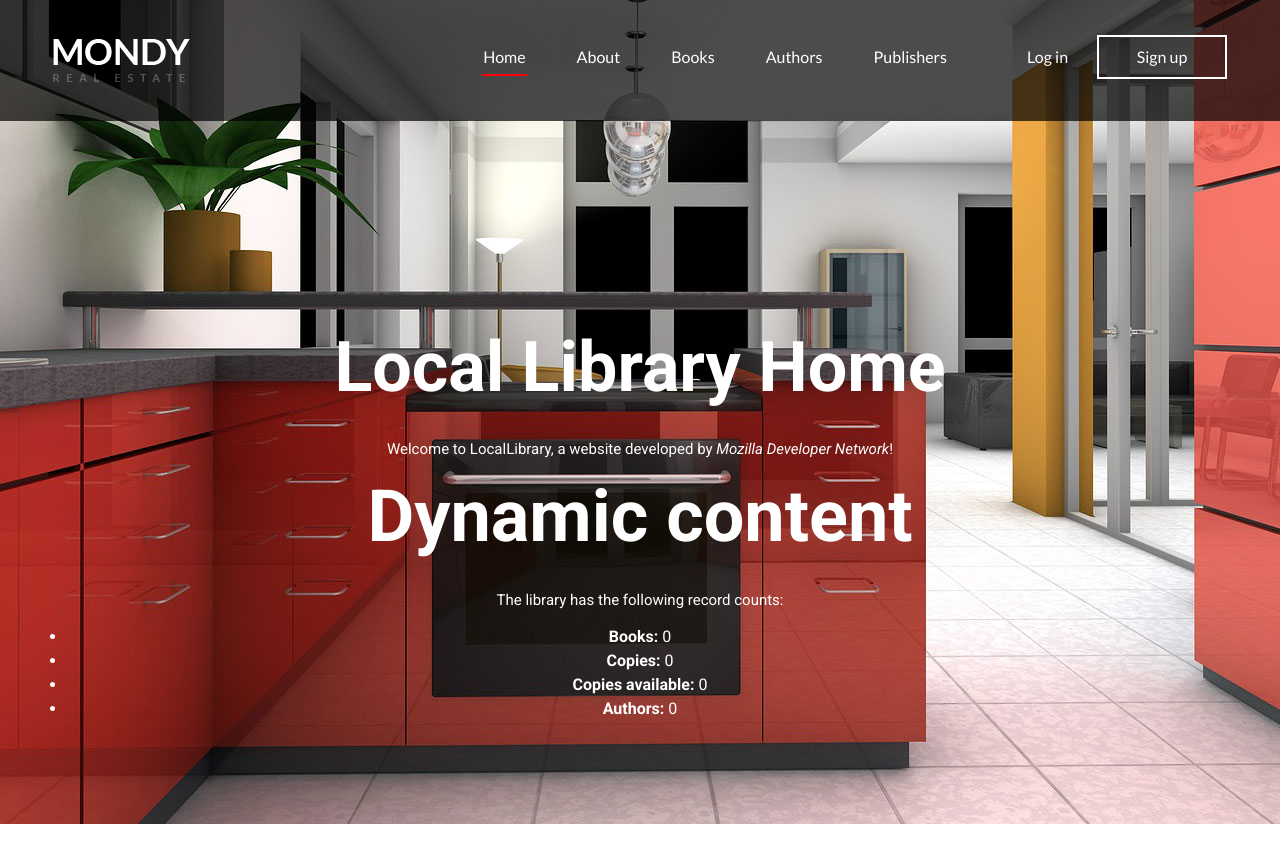
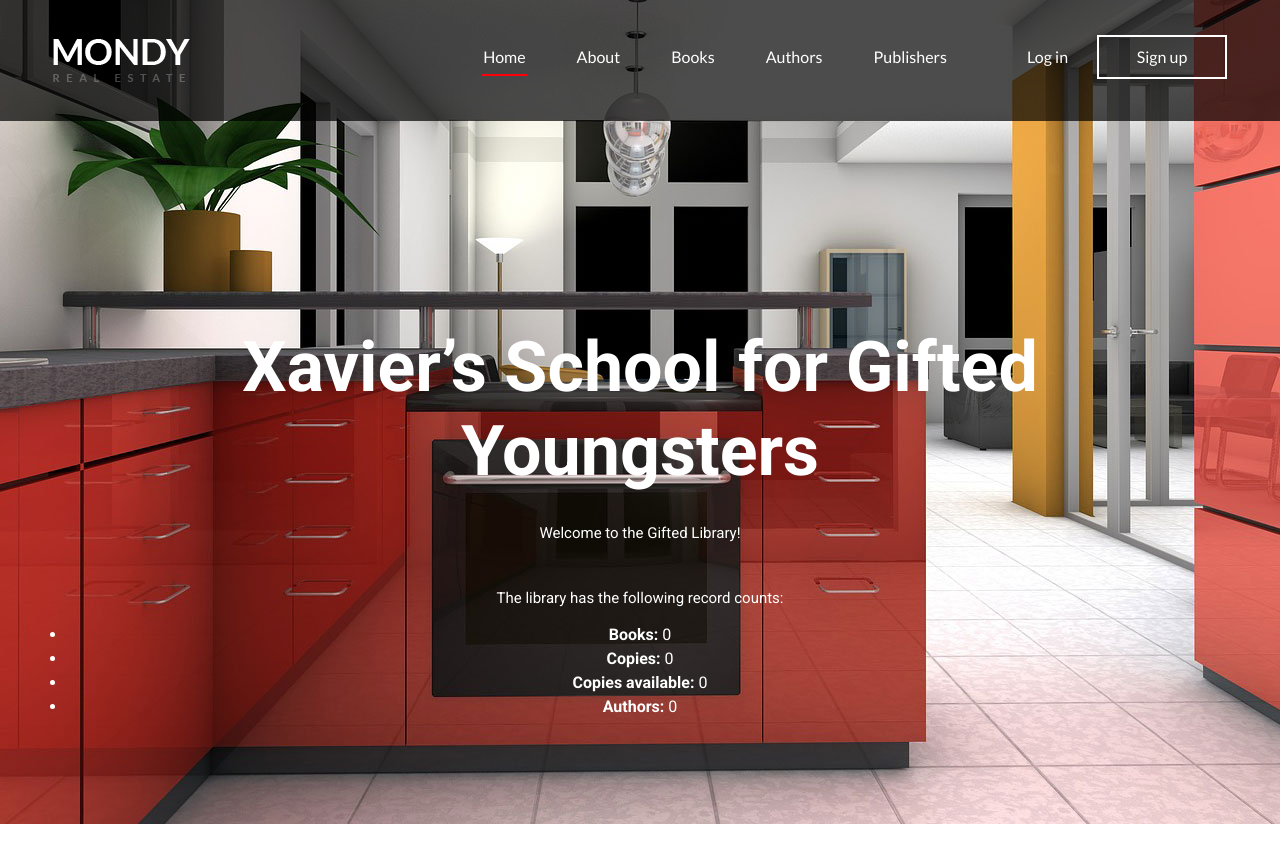
Before and after one commit to justdenz/SECURDE-MP, a Django app: page /catalog/ in a window 1280 px wide. Shown: the top 864 px of the page. Run offline with Django 3.2, Linux system fonts and the light colour scheme; data that the repository does not hold is empty; some libraries are stand-ins or nearby versions.

Commit message:
fix: tweaked design a bit

```diff
--- a/locallibrary/catalog/templates/index.html
+++ b/locallibrary/catalog/templates/index.html
@@ -1,9 +1,8 @@
 {% extends "base_generic.html" %}
 
 {% block content %}
-    <h1>Local Library Home</h1>
-    <p>Welcome to LocalLibrary, a website developed by <em>Mozilla Developer Network</em>!</p>
-    <h2>Dynamic content</h2>
+    <h1>Xavier’s School for Gifted Youngsters</h1>
+    <p>Welcome to the Gifted Library!</p>
     <p>The library has the following record counts:</p>
     <ul>
         <li><strong>Books:</strong> {{ num_books }}</li>
```
